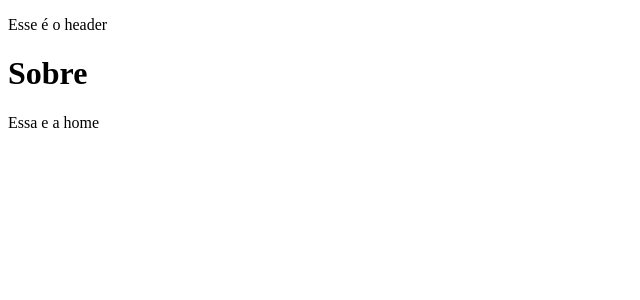
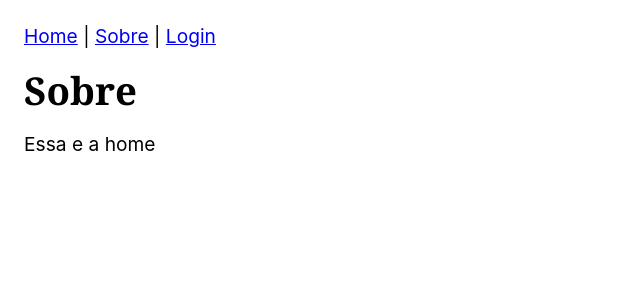
Before and after one commit to renanssantos1/react-completo-Origamid, a React (Create React App) app in the folder react-para-iniciantes/0205/meuapp/: page / in a window 1280 px wide. Shown: the top 300 px of the page, without its empty margins (0-640 px from the left). Built offline with nearby package versions, Linux system fonts and the light colour scheme.

Commit message:
navegacao por links e hook useNavigate

```diff
--- a/react-para-iniciantes/0205/meuapp/public/index.html
+++ b/react-para-iniciantes/0205/meuapp/public/index.html
@@ -10,7 +10,7 @@
       content="Web site created using create-react-app"
     />
     <link rel="apple-touch-icon" href="%PUBLIC_URL%/logo192.png" />
-    <!-- <link rel="stylesheet" href="%PUBLIC_URL%/style.css" /> -->
+    <link rel="stylesheet" href="%PUBLIC_URL%/style.css" />
 
     <!--
       manifest.json provides metadata used when your web app is installed on a
--- /dev/null
+++ b/react-para-iniciantes/0205/meuapp/src/pages/0601/Header.css
@@ -0,0 +1,3 @@
+.active {
+  color: tomato;
+}
--- a/react-para-iniciantes/0205/meuapp/src/pages/0601/Header.js
+++ b/react-para-iniciantes/0205/meuapp/src/pages/0601/Header.js
@@ -1,9 +1,23 @@
 import React from "react";
+
+import { NavLink } from "react-router-dom";
 
 function Header() {
   return (
     <header>
-      <p>Esse é o header</p>
+      <nav>
+        <NavLink end to="/" activeStyle={{ color: "tomato" }}>
+          Home
+        </NavLink>{" "}
+        |{" "}
+        <NavLink to="sobre" activeStyle={{ color: "tomato" }}>
+          Sobre
+        </NavLink>{" "}
+        |{" "}
+        <NavLink to="login" activeStyle={{ color: "tomato" }}>
+          Login
+        </NavLink>
+      </nav>
     </header>
   );
 }
--- /dev/null
+++ b/react-para-iniciantes/0205/meuapp/src/pages/0601/Login.js
@@ -0,0 +1,22 @@
+import React from "react";
+import { useNavigate } from "react-router-dom";
+
+function Login() {
+  const navigate = useNavigate();
+
+  function handleClick() {
+    console.log("fazer login");
+    setTimeout(() => {
+      navigate("/sobre");
+    }, 2000);
+  }
+
+  return (
+    <div>
+      <h1>Login</h1>
+      <button onClick={handleClick}>Login</button>
+    </div>
+  );
+}
+
+export default Login;
--- a/react-para-iniciantes/0205/meuapp/src/pages/0601/Router.js
+++ b/react-para-iniciantes/0205/meuapp/src/pages/0601/Router.js
@@ -4,6 +4,7 @@ import { BrowserRouter, Routes, Route } from "react-router-dom";
 import Header from "./Header";
 
 import Home from "./Home";
+import Login from "./Login";
 import Sobre from "./Sobre";
 import NaoEncontrada from "./NaoEncontrada";
 
@@ -14,6 +15,7 @@ function Router() {
       <Routes>
         <Route path="/" element={<Home />} />
         <Route path="sobre" element={<Sobre />} />
+        <Route path="login" element={<Login />} />
 
         <Route path="*" element={<NaoEncontrada />} />
       </Routes>
--- a/react-para-iniciantes/0205/meuapp/src/pages/0601/Sobre.js
+++ b/react-para-iniciantes/0205/meuapp/src/pages/0601/Sobre.js
@@ -3,7 +3,7 @@ import React from "react";
 function Sobre() {
   return (
     <div>
-      <h1>Home</h1>
+      <h1>Sobre</h1>
       <p>Essa e a sobre</p>
     </div>
   );
```
